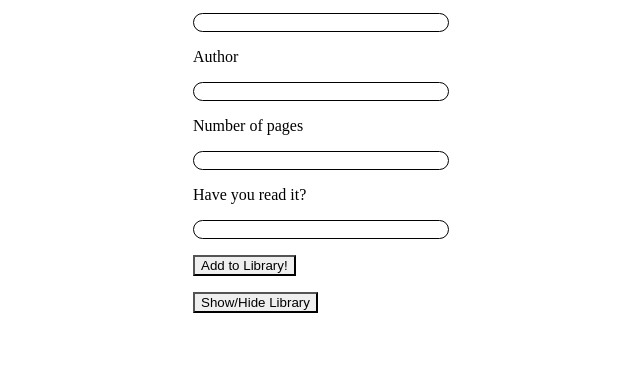
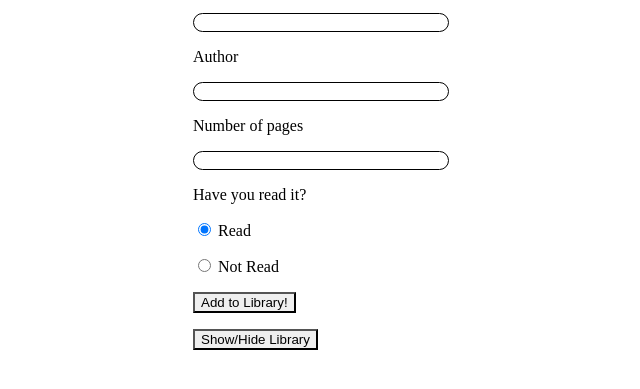
Before and after one commit to ensklc93/Library, a plain HTML site: page index.html in a window 1280 px wide. Shown: the part 101-490 px from the top of the page, without its empty margins (319-959 px from the left). Drawn offline with Linux system fonts and the light colour scheme.

Commit message:
Changed input type text to radio

```diff
--- a/index.html
+++ b/index.html
@@ -19,7 +19,8 @@
         <span>Number of pages</span>
         <input type="number" oninput="javascript: if (this.value.length > this.maxLength) this.value = this.value.slice(0, this.maxLength);" maxlength = "10" id="pages" required/>
         <span>Have you read it?</span>
-        <input type="text" id="read" required/>
+        <label for="read"><input type="radio" name="read" id="read" value="read" checked/> Read</label>
+        <label for="not-read"><input type="radio" name="read"  id="not-read" value="not read"> Not Read</label>
         <button type="submit" value="submit" id="addToLibrary">Add to Library!</button>
         <button type="button" value="list" id="showLibrary" >Show/Hide Library</button>
       </form>
```
